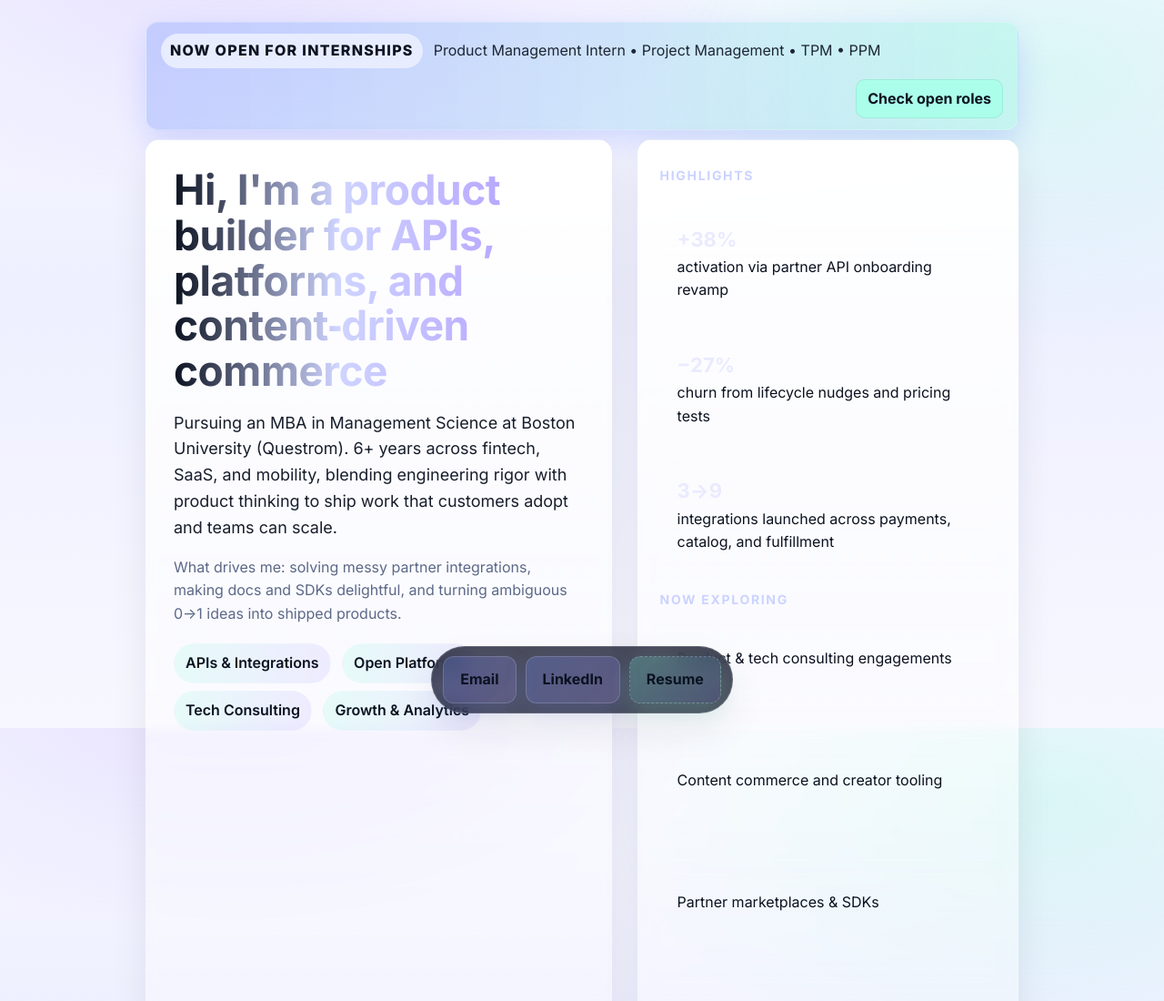
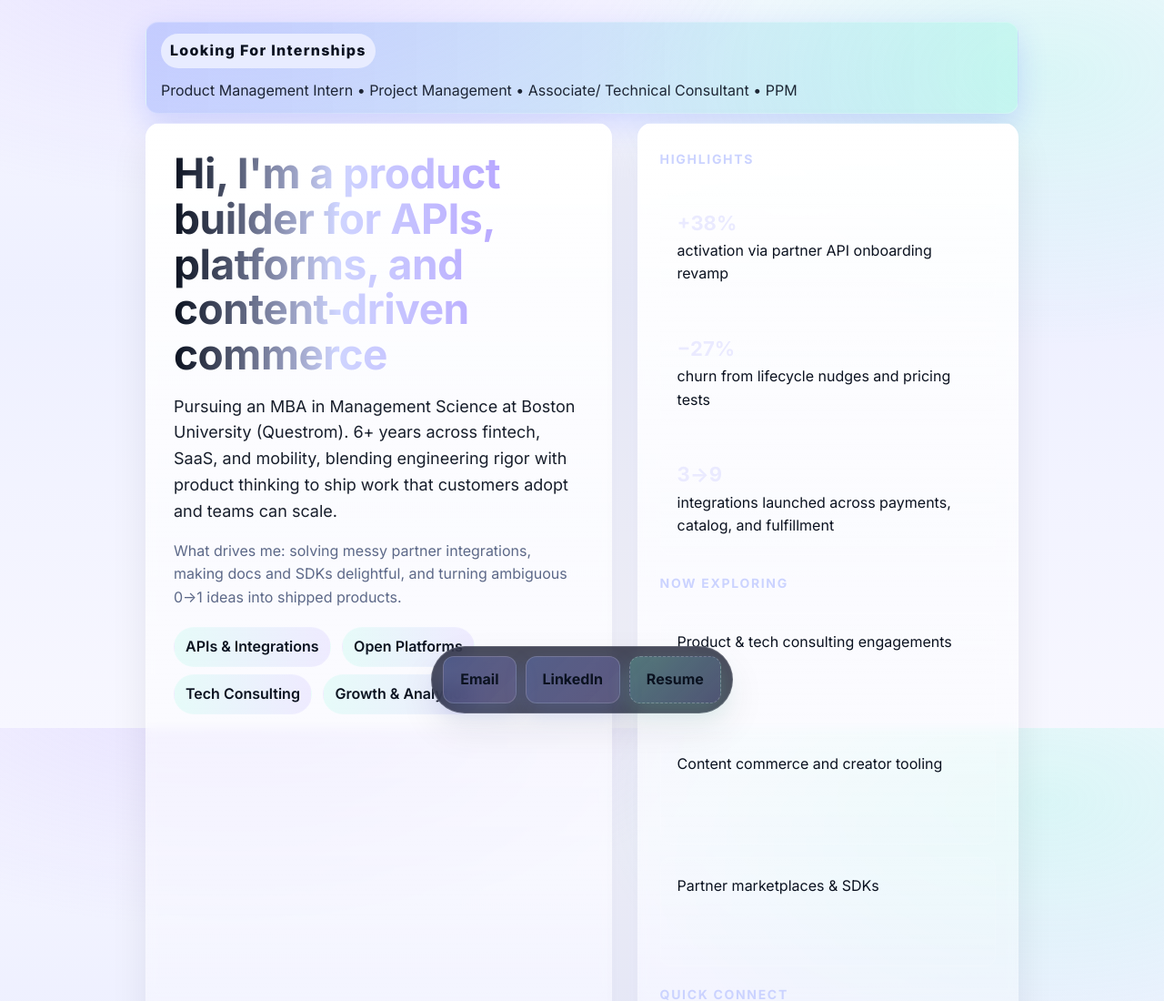
Before and after one commit to anantdimri96/anantdimri96.github.io, a plain HTML site: page index.html in a window 1280 px wide. Shown: the top 1100 px of the page at 91% size. Drawn offline with Linux system fonts and the light colour scheme.

Commit message:
Update index.html

```diff
--- a/index.html
+++ b/index.html
@@ -72,7 +72,7 @@
     }
     .announce-label{
       font-weight:800;
-      text-transform:uppercase;
+      text-transform:capitalize;
       letter-spacing:.08em;
       color:#0b1220;
       background:#e8ecff;
@@ -309,9 +309,9 @@
   <div class="wrap">
     <!-- Announcement bar -->
     <div class="announce">
-      <span class="announce-label">Now open for internships</span>
-      <span class="announce-roles">Product Management Intern • Project Management • TPM • PPM</span>
-      <a class="announce-cta" href="#open-roles">Check open roles</a>
+      <span class="announce-label">Looking for internships</span>
+      <span class="announce-roles">Product Management Intern • Project Management • Associate/ Technical Consultant • PPM</span>
+
     </div>
 
     <header>
```
